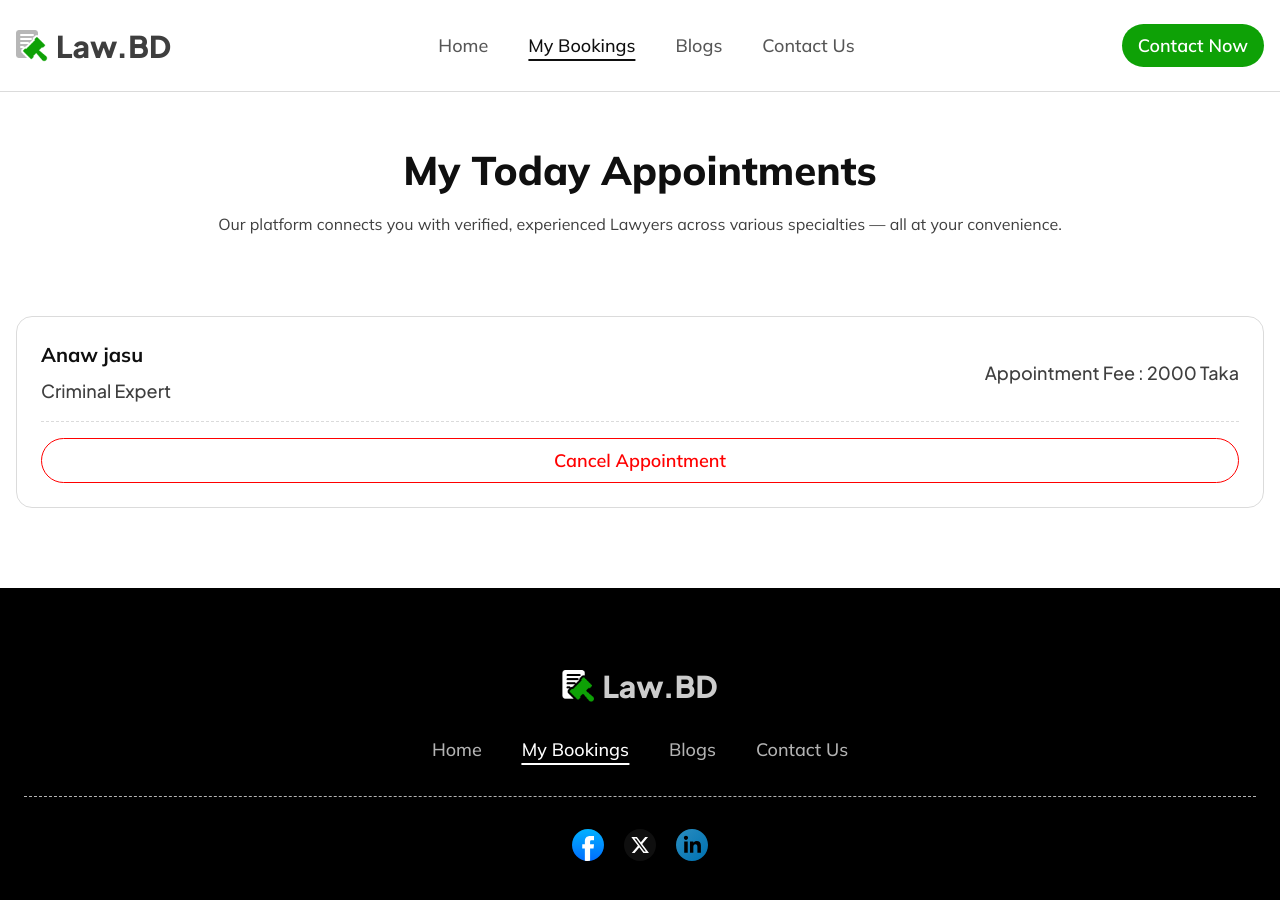
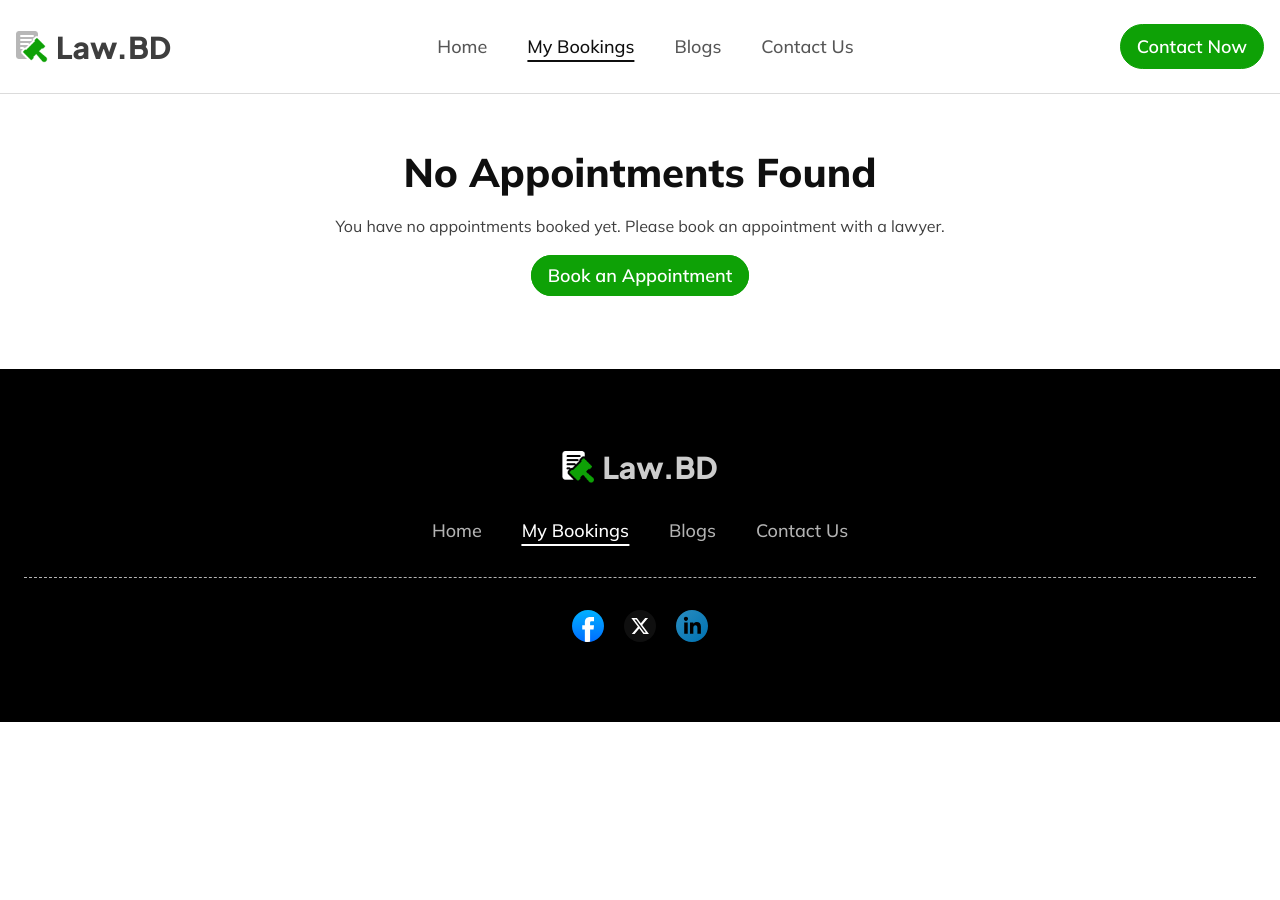
Before and after one commit to Npervin/assignment-8-react, a React (Vite) app: page /my-bookings in a window 1280 px wide. Shown: the top 900 px of the page. After the commit the page ends 800 px from the top, so only its background shows below. Built offline with nearby package versions, Linux system fonts and the light colour scheme.

Commit message:
Book and cancel functionality added

```diff
--- a/package.json
+++ b/package.json
@@ -15,7 +15,8 @@
     "react": "^19.0.0",
     "react-dom": "^19.0.0",
     "react-icons": "^5.5.0",
-    "react-router": "^7.5.1"
+    "react-router": "^7.5.1",
+    "react-toastify": "^11.0.5"
   },
   "devDependencies": {
     "@eslint/js": "^9.22.0",
--- /dev/null
+++ b/src/components/LawyerNotFound.jsx
@@ -0,0 +1,7 @@
+import React from "react";
+
+function LawyerNotFound() {
+  return <div>LawyerNotFound</div>;
+}
+
+export default LawyerNotFound;
--- a/src/components/shared/cards/BookingCard.jsx
+++ b/src/components/shared/cards/BookingCard.jsx
@@ -1,22 +1,25 @@
 import React from "react";
+import { toast } from "react-toastify";
 import { CancelButton } from "../ui/Button";
 
-export function AppointmentCard() {
+export function AppointmentCard({ handleCancel, name, speciality, fee }) {
   return (
     <div className="rounded-2xl p-6 border border-primary-border">
       <div className="flex items-center justify-between gap-4 pb-4 border-b border-dashed border-primary-border">
         <div className="space-y-2">
-          <h6 className="text-xl font-bold">Anaw jasu</h6>
+          <h6 className="text-xl font-bold">{name}</h6>
           <p className="font-plusJakartaSans text-secondary font-medium text-lg">
-            Criminal Expert
+            {speciality}
           </p>
         </div>
         <p className="font-plusJakartaSans text-secondary font-medium text-lg">
-          Appointment Fee : 2000 Taka
+          Appointment Fee : {fee} Taka
         </p>
       </div>
 
-      <CancelButton className="mt-4 w-full">Cancel Appointment</CancelButton>
+      <CancelButton className="mt-4 w-full" onClick={handleCancel}>
+        Cancel Appointment
+      </CancelButton>
     </div>
   );
 }
--- a/src/components/shared/cards/LawyerCard.jsx
+++ b/src/components/shared/cards/LawyerCard.jsx
@@ -84,8 +84,11 @@ export function LawyerDetailsCard({
           <div className="flex items-center text-lg gap-4">
             <label className="font-semibold text-secondary">Availability</label>
             <ul className="flex items-center gap-4">
-              {availability.map((day) => (
-                <li className="bg-tertiary-btn-opacity rounded-full font-medium text-tertiary-btn border text-xs px-3 py-1">
+              {availability.map((day, idx) => (
+                <li
+                  key={idx}
+                  className="bg-tertiary-btn-opacity rounded-full font-medium text-tertiary-btn border text-xs px-3 py-1"
+                >
                   {day}
                 </li>
               ))}
--- a/src/components/shared/ui/Button.jsx
+++ b/src/components/shared/ui/Button.jsx
@@ -19,7 +19,7 @@ export const FilledButton = ({ children, className, component, ...props }) => {
     return (
       <button
         className={
-          "bg-primary-btn text-lg cursor-pointer font-semibold text-white rounded-full px-4 leading-normal py-2 " +
+          "bg-primary-btn hover:text-primary-btn border border-primary-btn hover:bg-transparent transition-all duration-200 ease-linear text-lg cursor-pointer font-semibold text-white rounded-full px-4 leading-normal py-2 " +
           className
         }
         {...props}
@@ -32,7 +32,7 @@ export const FilledButton = ({ children, className, component, ...props }) => {
   return (
     <NavLink
       className={
-        "bg-primary-btn text-lg font-semibold text-white rounded-full px-4 leading-normal py-2 " +
+        "bg-primary-btn hover:text-primary-btn border border-primary-btn hover:bg-transparent transition-all duration-200 ease-linear text-lg font-semibold text-white rounded-full px-4 leading-normal py-2 " +
         className
       }
       {...props}
--- a/src/main.jsx
+++ b/src/main.jsx
@@ -3,6 +3,7 @@ import { createRoot } from "react-dom/client";
 import "./styles/index.css";
 import { createBrowserRouter, RouterProvider } from "react-router";
 import axios from "axios";
+import { ToastContainer } from "react-toastify";
 
 // pages
 import App from "./App.jsx";
@@ -11,6 +12,7 @@ import MyBookings from "./pages/MyBookings.jsx";
 import Blogs from "./pages/Blogs.jsx";
 import NotFound from "./pages/404.jsx";
 import LawyerDetails from "./pages/LawyerDetails.jsx";
+import LawyerNotFound from "./components/LawyerNotFound.jsx";
 
 let router = createBrowserRouter([
   {
@@ -32,6 +34,7 @@ let router = createBrowserRouter([
       {
         path: "lawyers/:id",
         element: <LawyerDetails />,
+        errorElement: <LawyerNotFound />,
         loader: async ({ params }) => {
           const res = await axios({
             method: "get",
@@ -51,7 +54,20 @@ let router = createBrowserRouter([
           return lawyer;
         },
       },
-      { path: "my-bookings", element: <MyBookings /> },
+      {
+        path: "my-bookings",
+        element: <MyBookings />,
+        loader: () => {
+          let appointments = localStorage.getItem("lawyer_appointments");
+          if (!appointments) {
+            appointments = [];
+          } else {
+            appointments = JSON.parse(appointments);
+          }
+
+          return appointments;
+        },
+      },
       {
         path: "blogs",
         element: <Blogs />,
@@ -72,5 +88,6 @@ let router = createBrowserRouter([
 createRoot(document.getElementById("root")).render(
   <StrictMode>
     <RouterProvider router={router} />
+    <ToastContainer />
   </StrictMode>
 );
--- a/src/pages/404.jsx
+++ b/src/pages/404.jsx
@@ -1,7 +1,32 @@
 import React from "react";
+import { NavLink } from "react-router";
+import Header from "../layout/Header";
 
 function NotFound() {
-  return <div>NotFound</div>;
+  return (
+    <>
+      <Header />
+      <main className="grid min-h-full place-items-center bg-white px-6 py-24 sm:py-32 lg:px-8">
+        <div className="text-center">
+          <p className="text-base font-semibold text-primary-btn">404</p>
+          <h1 className="mt-4 text-5xl font-semibold tracking-tight text-balance text-gray-900 sm:text-7xl">
+            Page not found
+          </h1>
+          <p className="mt-6 text-lg font-medium text-pretty text-gray-500 sm:text-xl/8">
+            Sorry, we couldn’t find the page you’re looking for.
+          </p>
+          <div className="mt-10 flex items-center justify-center gap-x-6">
+            <NavLink
+              to="/"
+              className="rounded-md bg-primary-btn px-3.5 py-2.5 text-sm font-semibold text-white shadow-xs hover:bg-transparent transition-all duration-200 ease-linear border border-primary-btn hover:text-primary"
+            >
+              Go back home
+            </NavLink>
+          </div>
+        </div>
+      </main>
+    </>
+  );
 }
 
 export default NotFound;
--- a/src/pages/LawyerDetails.jsx
+++ b/src/pages/LawyerDetails.jsx
@@ -1,5 +1,6 @@
 import React from "react";
 import { useLoaderData } from "react-router";
+import { toast } from "react-toastify";
 import { GiInfo } from "react-icons/gi";
 
 import { LawyerDetailsCard } from "../components/shared/cards/LawyerCard";
@@ -17,6 +18,29 @@ function LawyerDetails() {
     profileImage,
     bio,
   } = data;
+
+  const handleAppointment = () => {
+    let appointments = localStorage.getItem("lawyer_appointments");
+    if (!appointments) {
+      appointments = [];
+    } else {
+      appointments = JSON.parse(appointments);
+    }
+
+    let index = appointments.findIndex(
+      (appointment) => appointment.license === license
+    );
+
+    if (index !== -1) {
+      toast.error("You already have an appointment with this lawyer.");
+      return;
+    }
+
+    appointments.push(data);
+
+    localStorage.setItem("lawyer_appointments", JSON.stringify(appointments));
+    toast.success("Appointment booked successfully.");
+  };
 
   return (
     <main className="max-w-7xl mx-auto px-4 space-y-20 mt-12">
@@ -54,7 +78,11 @@ function LawyerDetails() {
               cooperation.
             </span>
           </p>
-          <FilledButton component="button" className="w-full block">
+          <FilledButton
+            component="button"
+            className="w-full block"
+            onClick={handleAppointment}
+          >
             Book Appointment Now
           </FilledButton>
         </div>
--- a/src/pages/MyBookings.jsx
+++ b/src/pages/MyBookings.jsx
@@ -1,7 +1,55 @@
-import React from "react";
+import React, { useState } from "react";
+import { useLoaderData } from "react-router";
+
 import { AppointmentCard } from "../components/shared/cards/BookingCard";
+import { FilledButton } from "../components/shared/ui/Button";
 
 function MyBookings() {
+  const initialData = useLoaderData();
+  const [data, setData] = useState(initialData);
+
+  const handleCancel = (license) => {
+    let appointments = localStorage.getItem("lawyer_appointments");
+    if (!appointments) {
+      appointments = [];
+    } else {
+      appointments = JSON.parse(appointments);
+    }
+
+    let index = appointments.findIndex(
+      (appointment) => appointment.license === license
+    );
+
+    if (index !== -1) {
+      appointments.splice(index, 1);
+      localStorage.setItem("lawyer_appointments", JSON.stringify(appointments));
+      setData(appointments);
+      toast.info("Appointment cancelled successfully.");
+    } else {
+      toast.error("Appointment not found.");
+    }
+  };
+
+  if (!data || data.length === 0) {
+    return (
+      <main className="max-w-7xl mx-auto px-4 mt-12 space-y-20">
+        <section className="rounded-2xl text-center">
+          <h2 className="text-[40px] font-extrabold">
+            {" "}
+            No Appointments Found{" "}
+          </h2>
+          <p className="mt-3 text-secondary max-w-5xl mx-auto">
+            You have no appointments booked yet. Please book an appointment with
+            a lawyer.
+          </p>
+          <div className="mt-6">
+            <FilledButton to="/">Book an Appointment</FilledButton>
+          </div>
+        </section>
+      </main>
+    );
+  }
+
   return (
     <main className="mx-auto max-w-7xl px-4 mt-12 space-y-20">
       <section className="space-y-3 rounded-2xl text-center">
@@ -12,7 +60,16 @@ function MyBookings() {
         </p>
       </section>
       <section className="space-y-10">
-        <AppointmentCard />
+        {data.map((lawyer, idx) => (
+          <AppointmentCard
+            key={idx}
+            name={lawyer.name}
+            speciality={lawyer.speciality}
+            fee={lawyer.fee}
+            license={lawyer.license}
+            handleCancel={() => handleCancel(lawyer.license)}
+          />
+        ))}
       </section>
     </main>
   );
```
Also changed, not shown: 1 other file (tests, documents, lock files or other folders).
